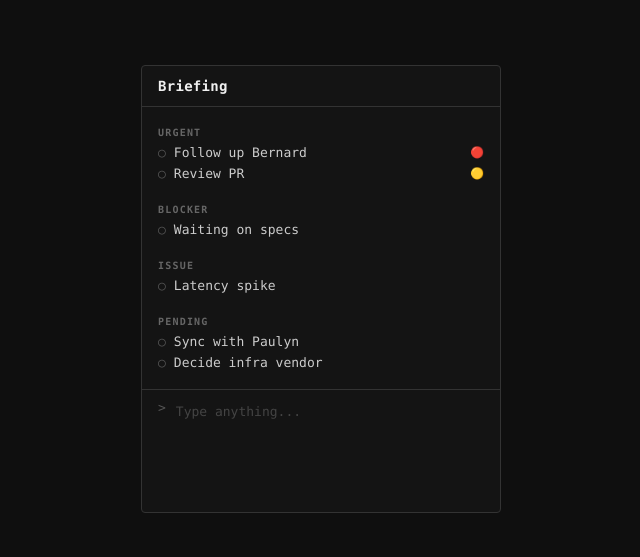
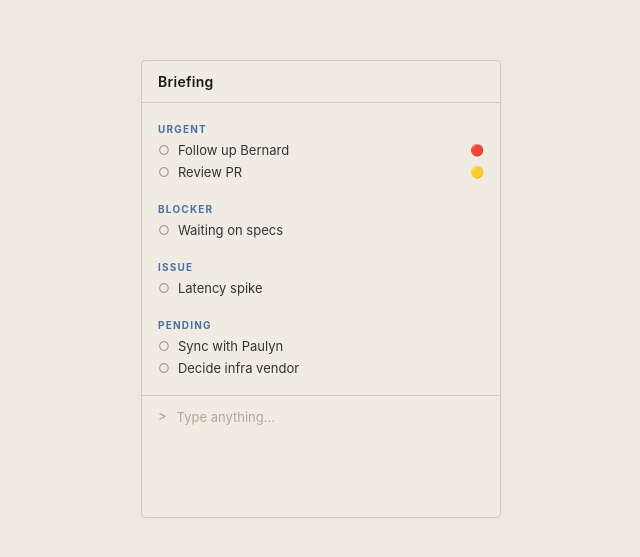
Before and after one commit to MojoJolo/briefing-app, a React (Vite) app in the folder frontend/: page / in a window 1280 px wide. Shown: the part 111-668 px from the top of the page, without its empty margins (319-959 px from the left). Built offline with nearby package versions, Linux system fonts and the light colour scheme.

Commit message:
Update color scheme to match jolo.xyz aesthetic
Warm cream background (#ede9e0), dark text (#1a1a1a), steel-blue
category labels (#4a6fa0), beige borders/dividers. Switch font from
monospace to system sans-serif.

https://claude.ai/code/session_01PohCk4vVJUBsRsrqBNYY5M

```diff
--- a/frontend/src/index.css
+++ b/frontend/src/index.css
@@ -4,9 +4,9 @@
 
 body {
   margin: 0;
-  background: #0f0f0f;
-  color: #e8e8e8;
-  font-family: 'Menlo', 'Monaco', 'Courier New', monospace;
+  background: #ede9e0;
+  color: #1a1a1a;
+  font-family: -apple-system, BlinkMacSystemFont, 'Segoe UI', Helvetica, Arial, sans-serif;
   -webkit-font-smoothing: antialiased;
   display: flex;
   justify-content: center;
@@ -24,9 +24,9 @@ body {
 
 .panel {
   width: 360px;
-  border: 1px solid #333;
+  border: 1px solid #d0c8bc;
   border-radius: 4px;
-  background: #141414;
+  background: #f0ece4;
 }
 
 .panel-header {
@@ -34,11 +34,11 @@ body {
   font-size: 14px;
   font-weight: 600;
   letter-spacing: 0.02em;
-  color: #f0f0f0;
+  color: #1a1a1a;
 }
 
 .panel-divider {
-  border-top: 1px solid #333;
+  border-top: 1px solid #d0c8bc;
 }
 
 .panel-body {
@@ -53,7 +53,7 @@ body {
   font-size: 10px;
   font-weight: 700;
   letter-spacing: 0.12em;
-  color: #666;
+  color: #4a6fa0;
   margin-bottom: 4px;
   margin-top: 4px;
 }
@@ -64,11 +64,11 @@ body {
   gap: 8px;
   padding: 3px 0;
   font-size: 13px;
-  color: #ccc;
+  color: #333;
 }
 
 .task-bullet {
-  color: #555;
+  color: #a09888;
   flex-shrink: 0;
 }
 
@@ -89,9 +89,10 @@ body {
 }
 
 .input-prompt {
-  color: #555;
+  color: #a09888;
   font-size: 13px;
   flex-shrink: 0;
+  margin-top: 2px;
 }
 
 .input-field {
@@ -101,12 +102,12 @@ body {
   outline: none;
   font-family: inherit;
   font-size: 13px;
-  color: #e8e8e8;
-  caret-color: #888;
+  color: #1a1a1a;
+  caret-color: #4a6fa0;
   resize: none;
   line-height: 1.5;
 }
 
 .input-field::placeholder {
-  color: #444;
+  color: #b0a898;
 }
```
